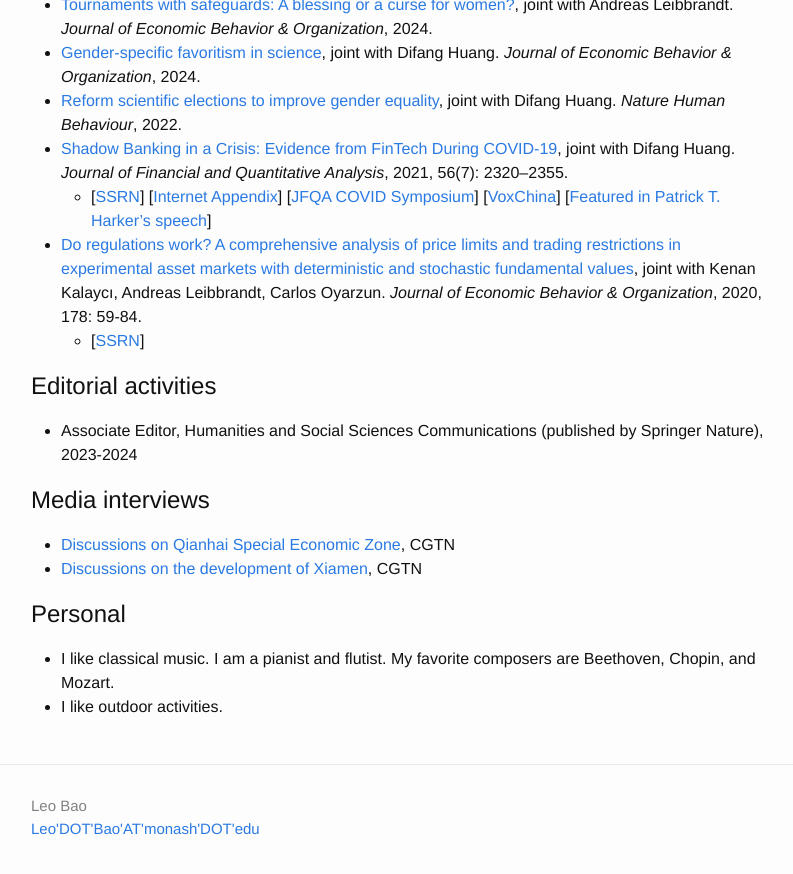
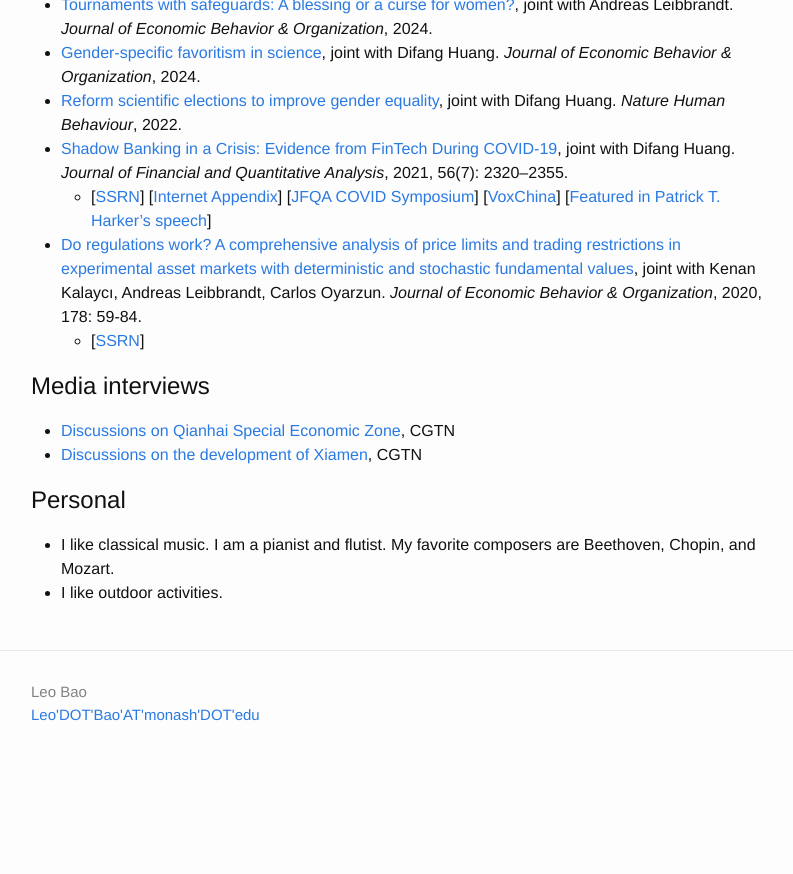
Before and after one commit to zhengyang-bao/zhengyang-bao.github.io, a Jekyll site: the page built from index.md, in a window 1280 px wide and 900 px high, scrolled down 768 px. Shown: the top 874 px of the window, without its empty margins (239-1032 px from the left). Built offline with Jekyll 4.4.1, drawn with Linux system fonts in a browser that asks for light colours; after the commit the page ends 1554 px from its top, so only the background shows below that.

Commit message:
Update index.md

```diff
--- a/index.md
+++ b/index.md
@@ -32,9 +32,6 @@ layout: default
 - [Do regulations work? A comprehensive analysis of price limits and trading restrictions in experimental asset markets with deterministic and stochastic fundamental values](https://www.sciencedirect.com/science/article/pii/S016726812030233X), joint with Kenan Kalaycı, Andreas Leibbrandt, Carlos Oyarzun. <i>Journal of Economic Behavior & Organization</i>, 2020, 178: 59-84.
   - [[SSRN](https://papers.ssrn.com/sol3/papers.cfm?abstract_id=3916604)]
 
-## Editorial activities
-- Associate Editor, Humanities and Social Sciences Communications (published by Springer Nature), 2023-2024
-
 
 ## Media interviews
 - [Discussions on Qianhai Special Economic Zone](https://news.cgtn.com/news/2021-09-20/Expert-Shenzhen-s-Qianghai-offers-opportunities-for-HK-13Iyp1gpoGs/index.html), CGTN
```
